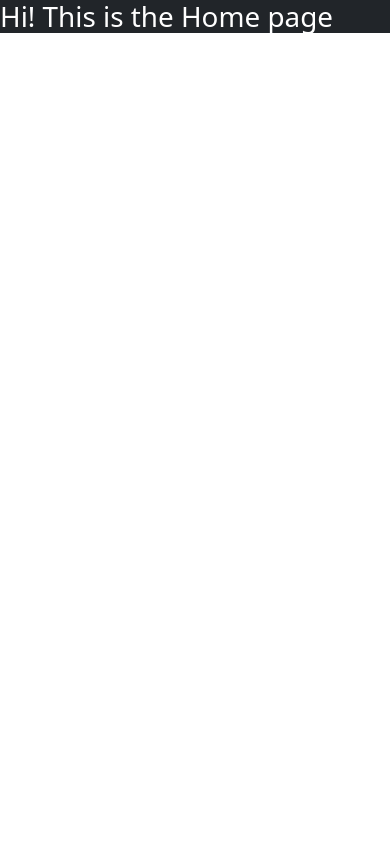
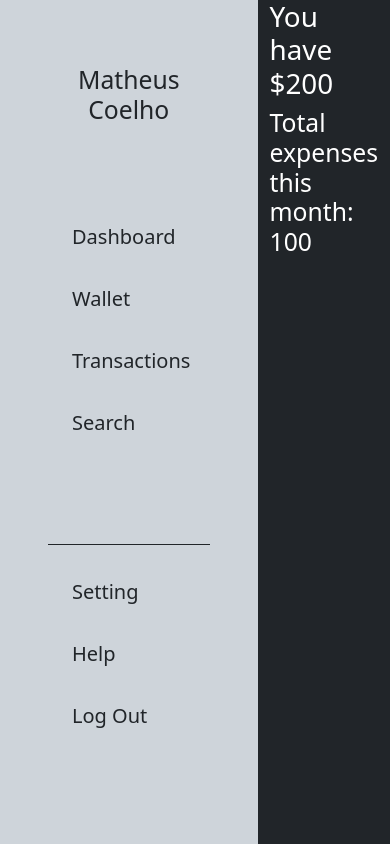
Before and after one commit to devmathcoelho/Personal-Finances, an Angular app: page / in a window 390 px wide. Built offline with nearby package versions, Linux system fonts and the light colour scheme.

Commit message:
upt: sidebar css almost compleated, main content still without modifications

```diff
--- a/src/app/Home/Home.component.html
+++ b/src/app/Home/Home.component.html
@@ -1 +1,4 @@
-<h1 class="bg-dark text-white">Hi! This is the Home page</h1>
+<main class="container">
+    <h1>You have ${{money}}</h1>
+    <h2>Total expenses this month: {{expense_month_total}}</h2>
+</main>
--- a/src/app/Home/Home.component.ts
+++ b/src/app/Home/Home.component.ts
@@ -1,15 +1,14 @@
-import { Component, OnInit } from '@angular/core';
+import { Component, inject } from '@angular/core';
+import { HttpRequestsService } from './HttpRequests.service';
 
 @Component({
   selector: 'app-Home',
   templateUrl: './Home.component.html',
   styleUrls: ['./Home.component.css']
 })
-export class HomeComponent implements OnInit {
+export class HomeComponent {
+  httpRequest: HttpRequestsService = inject(HttpRequestsService);
 
-  constructor() { }
-
-  ngOnInit() {
-  }
-
+  money = this.httpRequest.getMoney()
+  expense_month_total = this.httpRequest.getExpensesMonth();
 }
--- /dev/null
+++ b/src/app/Home/HttpRequests.service.ts
@@ -0,0 +1,19 @@
+import { Injectable } from '@angular/core';
+
+@Injectable({
+  providedIn: 'root'
+})
+export class HttpRequestsService {
+
+  getMoney() {
+    return 200;
+  }
+
+  getExpensesMonth(){
+    return 100;
+  }
+
+  setExpense(){
+    return;
+  }
+}
--- a/src/app/app.component.css
+++ b/src/app/app.component.css
@@ -0,0 +1,35 @@
+.sidebar{
+    width: 25%;
+}
+
+.selected:hover{
+    background-color: hsl(215, 13%, 48%);
+    font-weight: bold;
+    cursor: pointer;
+}
+
+.link{
+    text-decoration: none;
+    color: #212529;
+}
+
+@media screen and (max-width: 1100px) {
+    .sidebar{
+        width: 40%;
+    }
+
+}
+
+@media screen and (max-width: 800px) {
+    .sidebar{
+        width: 60%;
+    }
+
+}
+
+@media screen and (max-width: 500px) {
+    .sidebar{
+        width: 100vh;
+    }
+
+}
--- a/src/app/app.component.html
+++ b/src/app/app.component.html
@@ -1 +1,32 @@
-<router-outlet/>
+<div class="d-flex vh-100">
+    @if(width > 700){
+        <aside class="sidebar m-0">
+            <div class="d-flex flex-column justify-content-around fs-5 p-5 pt-4 h-100 bg-dark-subtle text-dark">
+                <h2 class="text-center text-dark">Matheus Coelho</h2>
+
+                <ul class="d-flex flex-column gap-3 list-unstyled">
+                    <li class="selected ps-4 p-2 rounded-3">
+                        <a href="" class="link">Dashboard</a>
+                    </li>
+                    <li class="selected ps-4 p-2 rounded-3">
+                        <a href="" class="link">Wallet</a>
+                    </li>
+                    <li class="selected ps-4 p-2 rounded-3">
+                        <a href="" class="link">Transactions</a>
+                    </li>
+                    <li class="selected ps-4 p-2 rounded-3">
+                        <a href="" class="link">Search</a>
+                    </li>
+                </ul>
+
+
+                <ul class="d-flex flex-column gap-3 list-unstyled border-top border-dark pt-4">
+                    <li class="selected ps-4 p-2 rounded-3">Setting</li>
+                    <li class="selected ps-4 p-2 rounded-3">Help</li>
+                    <li class="selected ps-4 p-2 rounded-3">Log Out</li>
+                </ul>
+            </div>
+        </aside>
+    }
+    <router-outlet/>
+</div>
--- a/src/app/app.component.ts
+++ b/src/app/app.component.ts
@@ -9,4 +9,5 @@ import { RouterOutlet } from '@angular/router';
 })
 export class AppComponent {
   title = 'Client_Side';
+  width: number = window.screen.width;
 }
--- a/src/index.html
+++ b/src/index.html
@@ -2,12 +2,12 @@
 <html lang="en">
 <head>
   <meta charset="utf-8">
-  <title>ClientSide</title>
+  <title>Personal Finance</title>
   <base href="/">
   <meta name="viewport" content="width=device-width, initial-scale=1">
   <link rel="icon" type="image/x-icon" href="favicon.ico">
 </head>
-<body>
+<body class="bg-dark text-white min-vh-100">
   <app-root></app-root>
 </body>
 </html>
```
